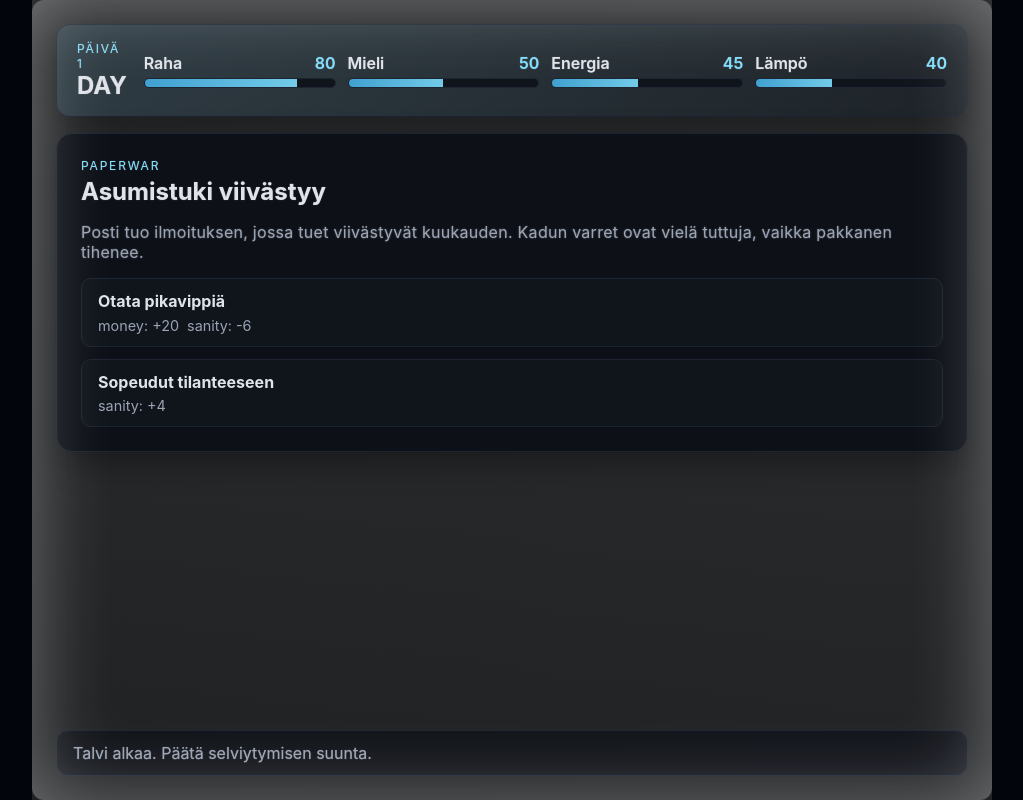
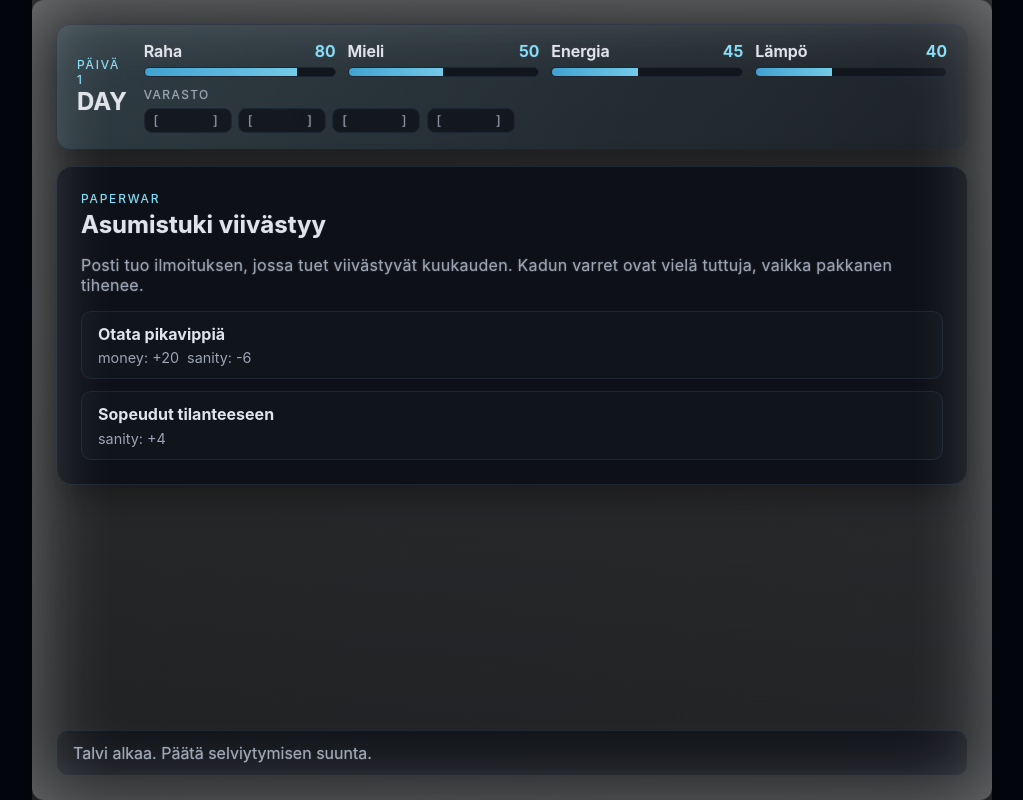
Before and after one commit to akio-byte/lapland-glory-redux, a React (Vite) app: page / in a window 1280 px wide. Shown: the whole page, without its empty margins (128-1151 px from the left). Built offline with nearby package versions, Linux system fonts and the light colour scheme.

Commit message:
Add inventory system and UI

```diff
--- a/src/App.tsx
+++ b/src/App.tsx
@@ -47,7 +47,12 @@ const App = () => {
           <div className="eyebrow">Päivä {state.time.day}</div>
           <div className="phase">{state.time.phase}</div>
         </div>
-        <StatsBar resources={state.resources} phase={state.time.phase} anomaly={state.resources.anomaly} />
+        <StatsBar
+          resources={state.resources}
+          phase={state.time.phase}
+          anomaly={state.resources.anomaly}
+          inventory={state.inventory}
+        />
       </header>
 
       <main className="content">{content}</main>
--- /dev/null
+++ b/src/data/items.json
@@ -0,0 +1,32 @@
+[
+  {
+    "id": "item_nokia",
+    "name": "Nokia 2110",
+    "description": "Connecting people. Akku vähissä.",
+    "type": "tool"
+  },
+  {
+    "id": "item_booze",
+    "name": "Taskumatti",
+    "description": "Lämmin, polttava, unohtava.",
+    "type": "consumable"
+  },
+  {
+    "id": "item_ticket",
+    "name": "Seutulippu",
+    "description": "Leimattu. Vielä voimassa.",
+    "type": "tool"
+  },
+  {
+    "id": "item_coffee",
+    "name": "Termospullo",
+    "description": "Haaleaa sumppia.",
+    "type": "consumable"
+  },
+  {
+    "id": "item_map",
+    "name": "Kelkkareittikartta",
+    "description": "Suksien mukana taiteltu, vuodelta -95.",
+    "type": "tool"
+  }
+]
--- a/src/engine/gameApi.ts
+++ b/src/engine/gameApi.ts
@@ -3,12 +3,14 @@ import { EndingMeta } from '../ending/endingMeta.js';
 import { checkEnding as checkEndingInternal } from './checkEnding.js';
 import { applyChoiceEffects, getEventForPhase } from './resolveEvent.js';
 import { advancePhase as advancePhaseInternal } from './tick.js';
+import { INVENTORY_CAPACITY, addItem as addItemInternal, removeItem as removeItemInternal } from './resources.js';
 
 const cloneState = (state: GameState): GameState => ({
   resources: { ...state.resources },
   time: { ...state.time },
   flags: { ...state.flags },
   history: [...state.history],
+  inventory: [...state.inventory],
 });
 
 export const createInitialState = (): GameState => ({
@@ -25,6 +27,7 @@ export const createInitialState = (): GameState => ({
   },
   flags: {},
   history: [],
+  inventory: [],
 });
 
 export const getCurrentPhase = (state: GameState): Phase => state.time.phase;
@@ -47,3 +50,9 @@ export const advancePhase = (state: GameState): GameState => {
 };
 
 export const checkEnding = (state: GameState): EndingMeta | null => checkEndingInternal(state);
+
+export const addItem = (state: GameState, itemId: string): GameState =>
+  addItemInternal(state, itemId, INVENTORY_CAPACITY);
+
+export const removeItem = (state: GameState, itemId: string): GameState =>
+  removeItemInternal(state, itemId);
--- a/src/engine/resources.ts
+++ b/src/engine/resources.ts
@@ -1,4 +1,6 @@
 import { GameState } from '../types.js';
+
+export const INVENTORY_CAPACITY = 4;
 
 // Keep core resources within sane gameplay bounds so random events cannot softlock the state.
 export const clampResources = (state: GameState): GameState => {
@@ -15,3 +17,20 @@ export const clampResources = (state: GameState): GameState => {
 
   return state; // Return the mutated state to simplify chaining when desired.
 };
+
+export const addItem = (state: GameState, itemId: string, capacity = INVENTORY_CAPACITY): GameState => {
+  if (state.inventory.length >= capacity) {
+    return state;
+  }
+
+  state.inventory = [...state.inventory, itemId];
+  return state;
+};
+
+export const removeItem = (state: GameState, itemId: string): GameState => {
+  const index = state.inventory.indexOf(itemId);
+  if (index === -1) return state;
+
+  state.inventory = [...state.inventory.slice(0, index), ...state.inventory.slice(index + 1)];
+  return state;
+};
--- a/src/styles.css
+++ b/src/styles.css
@@ -155,6 +155,13 @@ button.primary {
   color: var(--muted);
 }
 
+.stats-area {
+  display: flex;
+  flex-direction: column;
+  gap: 0.65rem;
+  width: 100%;
+}
+
 .stats {
   display: grid;
   grid-template-columns: repeat(auto-fit, minmax(160px, 1fr));
@@ -177,6 +184,68 @@ button.primary {
 
 .resource-value {
   color: var(--accent-strong);
+}
+
+.inventory {
+  display: flex;
+  flex-direction: column;
+  gap: 0.35rem;
+}
+
+.inventory-label {
+  text-transform: uppercase;
+  letter-spacing: 0.12em;
+  font-size: 0.75rem;
+  color: var(--muted);
+}
+
+.inventory-slots {
+  display: flex;
+  gap: 0.4rem;
+  flex-wrap: wrap;
+}
+
+.inventory-slot {
+  display: inline-flex;
+  align-items: center;
+  gap: 0.25rem;
+  padding: 0.25rem 0.45rem;
+  border: 1px solid var(--border);
+  border-radius: 8px;
+  background: #0f131b;
+  min-width: 88px;
+  font-family: 'IBM Plex Mono', 'SFMono-Regular', Consolas, monospace;
+  font-size: 0.8rem;
+  letter-spacing: 0.03em;
+  box-shadow: inset 0 0 0 1px rgba(255, 255, 255, 0.01);
+}
+
+.inventory-slot.empty {
+  color: var(--muted);
+  opacity: 0.85;
+}
+
+.inventory-bracket {
+  color: var(--muted);
+}
+
+.inventory-slot-text {
+  flex: 1;
+  overflow: hidden;
+  text-overflow: ellipsis;
+  white-space: nowrap;
+  color: var(--text);
+}
+
+.inventory-slot.filled .inventory-slot-text {
+  color: var(--accent-strong);
+}
+
+.inventory-slot-type {
+  font-size: 0.65rem;
+  text-transform: uppercase;
+  color: var(--muted);
+  letter-spacing: 0.08em;
 }
 
 .bar {
--- a/src/ui/StatsBar.tsx
+++ b/src/ui/StatsBar.tsx
@@ -1,5 +1,7 @@
 import { useEffect, useMemo, useRef, useState } from 'react';
-import { Phase, Resources } from '../types.js';
+import items from '../data/items.json' with { type: 'json' };
+import { INVENTORY_CAPACITY } from '../engine/resources.js';
+import { Item, Phase, Resources } from '../types.js';
 
 const clamp = (value: number, min: number, max: number) => Math.min(Math.max(value, min), max);
 
@@ -7,6 +9,7 @@ type Props = {
   resources: Resources;
   phase: Phase;
   anomaly: number;
+  inventory: string[];
 };
 
 const ResourceBar = ({ label, value, danger }: { label: string; value: number; danger?: boolean }) => (
@@ -21,7 +24,7 @@ const ResourceBar = ({ label, value, danger }: { label: string; value: number; d
   </div>
 );
 
-export const StatsBar = ({ resources, phase, anomaly }: Props) => {
+export const StatsBar = ({ resources, phase, anomaly, inventory }: Props) => {
   const [fakeStat, setFakeStat] = useState<{ field: keyof Resources; value: number } | null>(null);
   const prevPhase = useRef<string | null>(null);
 
@@ -46,12 +49,49 @@ export const StatsBar = ({ resources, phase, anomaly }: Props) => {
 
   const pickValue = (field: keyof Resources) => (fakeStat?.field === field ? fakeStat.value : resources[field]);
 
+  const itemLookup = useMemo(
+    () =>
+      (items as Item[]).reduce<Record<string, Item>>((acc, item) => {
+        acc[item.id] = item;
+        return acc;
+      }, {}),
+    []
+  );
+
+  const slots = useMemo(
+    () => Array.from({ length: INVENTORY_CAPACITY }, (_, idx) => inventory[idx] ?? null),
+    [inventory]
+  );
+
   return (
-    <div className="stats">
-      <ResourceBar label="Raha" value={pickValue('money')} danger={resources.money <= 10} />
-      <ResourceBar label="Mieli" value={pickValue('sanity')} danger={resources.sanity <= 20} />
-      <ResourceBar label="Energia" value={resources.energy} danger={resources.energy <= 20} />
-      <ResourceBar label="Lämpö" value={resources.heat} danger={resources.heat <= 20} />
+    <div className="stats-area">
+      <div className="stats">
+        <ResourceBar label="Raha" value={pickValue('money')} danger={resources.money <= 10} />
+        <ResourceBar label="Mieli" value={pickValue('sanity')} danger={resources.sanity <= 20} />
+        <ResourceBar label="Energia" value={resources.energy} danger={resources.energy <= 20} />
+        <ResourceBar label="Lämpö" value={resources.heat} danger={resources.heat <= 20} />
+      </div>
+
+      <div className="inventory">
+        <div className="inventory-label">Varasto</div>
+        <div className="inventory-slots" aria-label="Varaston sisältö">
+          {slots.map((itemId, idx) => {
+            const item = itemId ? itemLookup[itemId] : undefined;
+            return (
+              <div
+                key={`${itemId ?? 'tyhjä'}-${idx}`}
+                className={`inventory-slot ${item ? 'filled' : 'empty'}`}
+                title={item?.description ?? 'Tyhjä paikka'}
+              >
+                <span className="inventory-bracket">[</span>
+                <span className="inventory-slot-text">{item?.name ?? ' '}</span>
+                <span className="inventory-bracket">]</span>
+                <span className="inventory-slot-type">{item ? (item.type === 'tool' ? 'työkalu' : 'kulutus') : ''}</span>
+              </div>
+            );
+          })}
+        </div>
+      </div>
     </div>
   );
 };
```
Also changed, not shown: src/types.ts (+8 -0 lines), 1 other file (tests, documents, lock files or other folders).
